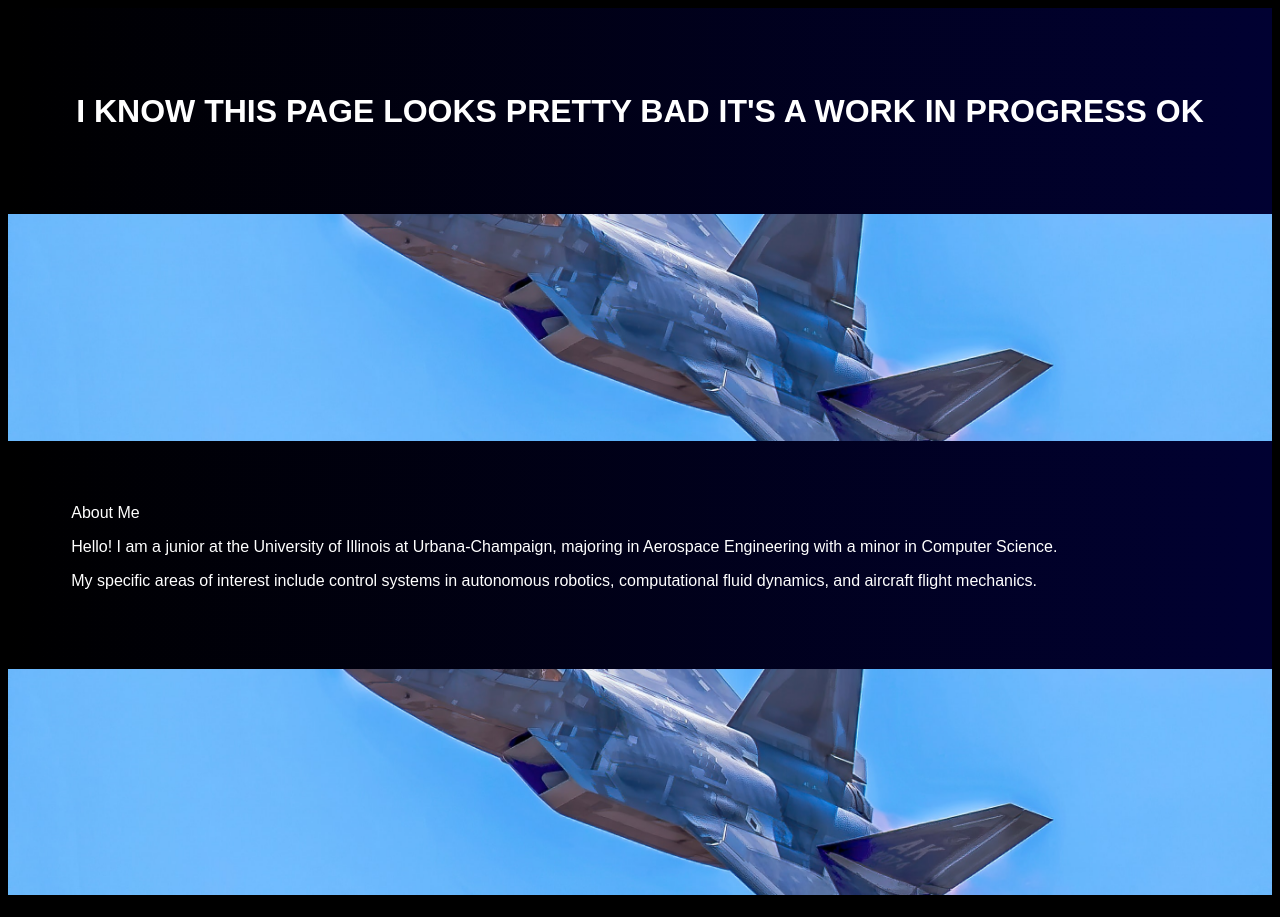
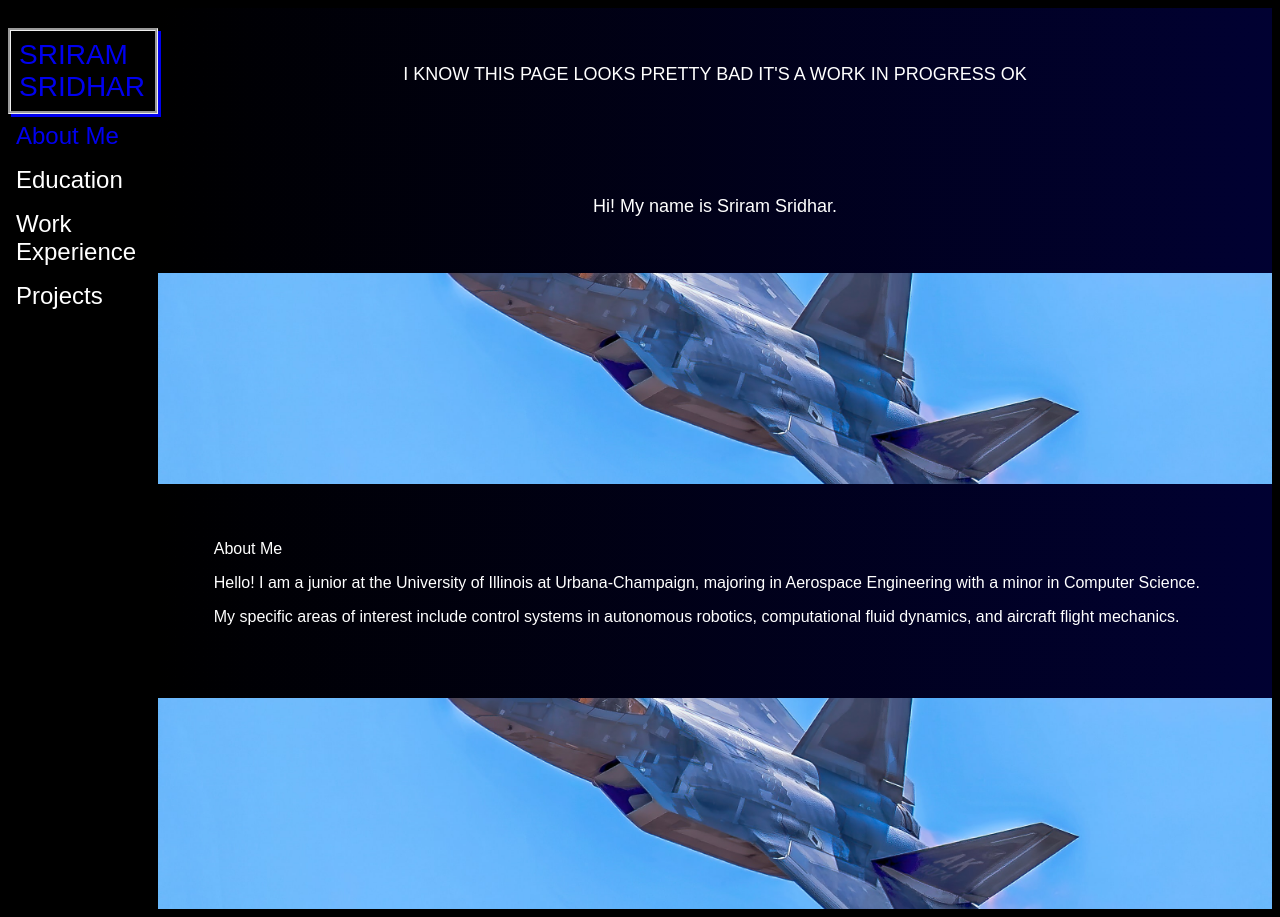
Before and after one commit to sriramsridhar66/sriramsridhar66.github.io, a plain HTML site: page index.html in a window 1280 px wide. Drawn offline with Linux system fonts and the light colour scheme.

Commit message:
added sidebar

```diff
--- a/assets/stylesheets/main.css
+++ b/assets/stylesheets/main.css
@@ -1,7 +1,28 @@
+html {
+  scroll-behavior: smooth;
+ }
+
+main {
+  margin-left: 150px;
+}
+
+a { text-decoration: none;}
+a:hover { text-decoration: none;}
+a:focus { text-decoration: none;}
+a:active { text-decoration: none;}
+a:visited {text-decoration: none;}
+
+#name:visited { text-decoration: none;}
+
 .section {
   color: white;
   padding: 5%;
   z-index: 0;
+}
+
+.title {
+  text-align: center;
+  font-size: large;
 }
 
 .parallax {
@@ -36,3 +57,29 @@ h1 {
   font-size: xx-large;
   text-align: center;
 }
+
+.sidebar {
+  height: 200px;
+  width: 150px;
+  position: -webkit-sticky; /* for Safari users */
+  color: white;
+  font-family: sans-serif;
+  position: sticky;
+  top: 0px;
+  float: left;
+  margin-top: 10px;
+  padding-top: 10px;
+  background-color: black;
+  }
+
+  .sidebar div {
+  padding: 8px;
+  font-size: 24px;
+  display: block;
+  }
+
+  .sidebar .name {
+    font-size: 28px;
+    border-style: groove;
+    box-shadow: 3px 3px;
+  }
--- a/index.html
+++ b/index.html
@@ -6,12 +6,22 @@
         <title> Sriram Sridhar </title>
     </head>
     <body style='background-color:black;'>
+        <div class="sidebar">
+            <a href="#greeting">
+                <div class="name">SRIRAM<br>SRIDHAR</div>
+            </a>
+            <div>
+                <a href="#aboutme">About Me</a>
+            </div>
+            <div>Education</div>
+            <div>Work Experience</div>
+            <div>Projects</div>
+        </div>
         <main>
-            <div class='section content title'>
-                <h1>I KNOW THIS PAGE LOOKS PRETTY BAD IT'S A WORK IN PROGRESS OK</h>
-                </div>
+            <div class='section content title'>I KNOW THIS PAGE LOOKS PRETTY BAD IT'S A WORK IN PROGRESS OK</div>
+            <div class='section content title' id='greeting'>Hi! My name is Sriram Sridhar.</div>
             <div class="section parallax bg1"></div>
-            <div class="section content">
+            <div class="section content" id="aboutme">
                 <h>About Me</h1>
                 <p>Hello! I am a junior at the University of Illinois at Urbana-Champaign, majoring in Aerospace Engineering with a minor in Computer Science.</p>
                 <p>My specific areas of interest include control systems in autonomous robotics, computational fluid dynamics, and aircraft flight mechanics.</p>
```
